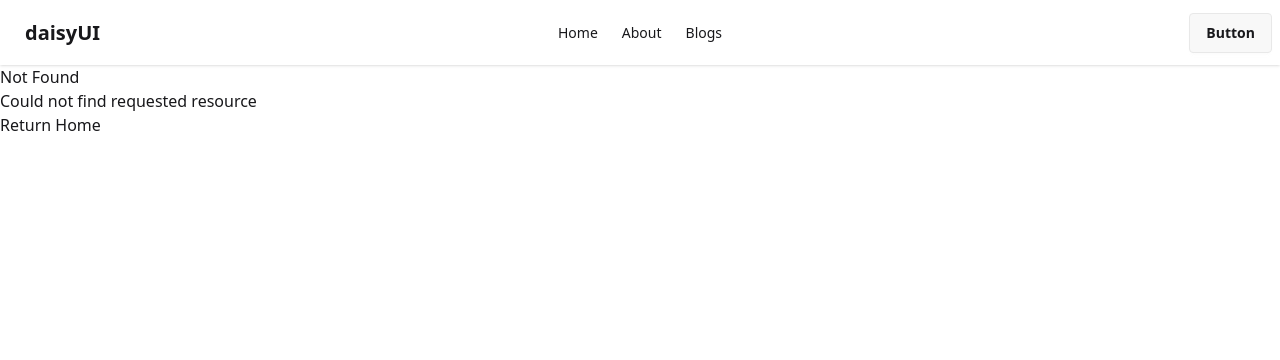
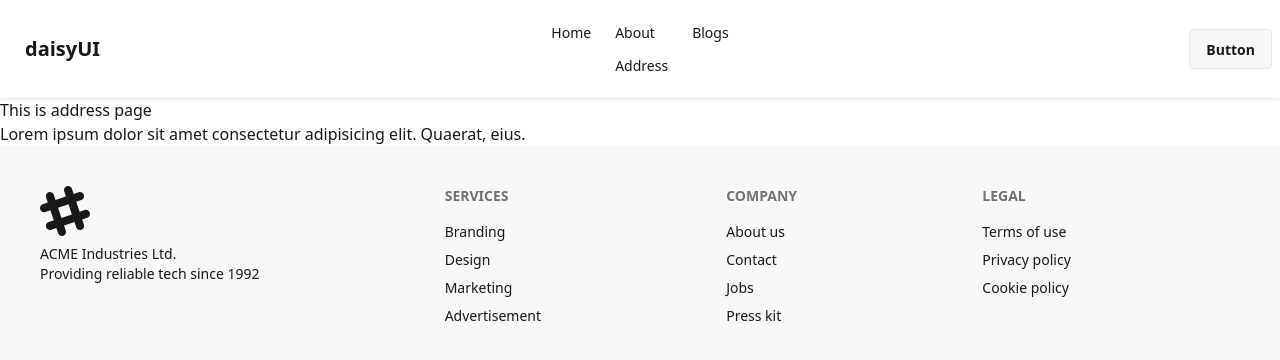
Before and after one commit to md-abu-naim/first-next-app, a Next.js app: page /about/address in a window 1280 px wide. Before the commit this address had no page. Shown: the top 360 px of the page. Built offline with nearby package versions, Linux system fonts and the light colour scheme.

Commit message:
nested routes

```diff
--- /dev/null
+++ b/src/app/Components/Footer.jsx
@@ -0,0 +1,47 @@
+
+const Footer = () => {
+    return (
+        <footer className="footer sm:footer-horizontal bg-base-200 text-base-content p-10">
+  <aside>
+    <svg
+      width="50"
+      height="50"
+      viewBox="0 0 24 24"
+      xmlns="http://www.w3.org/2000/svg"
+      fillRule="evenodd"
+      clipRule="evenodd"
+      className="fill-current">
+      <path
+        d="M22.672 15.226l-2.432.811.841 2.515c.33 1.019-.209 2.127-1.23 2.456-1.15.325-2.148-.321-2.463-1.226l-.84-2.518-5.013 1.677.84 2.517c.391 1.203-.434 2.542-1.831 2.542-.88 0-1.601-.564-1.86-1.314l-.842-2.516-2.431.809c-1.135.328-2.145-.317-2.463-1.229-.329-1.018.211-2.127 1.231-2.456l2.432-.809-1.621-4.823-2.432.808c-1.355.384-2.558-.59-2.558-1.839 0-.817.509-1.582 1.327-1.846l2.433-.809-.842-2.515c-.33-1.02.211-2.129 1.232-2.458 1.02-.329 2.13.209 2.461 1.229l.842 2.515 5.011-1.677-.839-2.517c-.403-1.238.484-2.553 1.843-2.553.819 0 1.585.509 1.85 1.326l.841 2.517 2.431-.81c1.02-.33 2.131.211 2.461 1.229.332 1.018-.21 2.126-1.23 2.456l-2.433.809 1.622 4.823 2.433-.809c1.242-.401 2.557.484 2.557 1.838 0 .819-.51 1.583-1.328 1.847m-8.992-6.428l-5.01 1.675 1.619 4.828 5.011-1.674-1.62-4.829z"></path>
+    </svg>
+    <p>
+      ACME Industries Ltd.
+      <br />
+      Providing reliable tech since 1992
+    </p>
+  </aside>
+  <nav>
+    <h6 className="footer-title">Services</h6>
+    <a className="link link-hover">Branding</a>
+    <a className="link link-hover">Design</a>
+    <a className="link link-hover">Marketing</a>
+    <a className="link link-hover">Advertisement</a>
+  </nav>
+  <nav>
+    <h6 className="footer-title">Company</h6>
+    <a className="link link-hover">About us</a>
+    <a className="link link-hover">Contact</a>
+    <a className="link link-hover">Jobs</a>
+    <a className="link link-hover">Press kit</a>
+  </nav>
+  <nav>
+    <h6 className="footer-title">Legal</h6>
+    <a className="link link-hover">Terms of use</a>
+    <a className="link link-hover">Privacy policy</a>
+    <a className="link link-hover">Cookie policy</a>
+  </nav>
+</footer>
+    );
+};
+
+export default Footer;
--- a/src/app/Components/Navber.jsx
+++ b/src/app/Components/Navber.jsx
@@ -4,7 +4,10 @@ const Navber = () => {
 
     const navLinks = <>
         <li><Link href='/'>Home</Link></li>
-        <li><Link href='/about'>About</Link></li>
+        <ul>
+            <li><Link href='/about'>About</Link></li>
+            <li><Link href='/about/address'>Address</Link></li>
+        </ul>
         <li><Link href='/blogs'>Blogs</Link></li>
     </>
     return (
@@ -20,7 +23,7 @@ const Navber = () => {
                         {navLinks}
                     </ul>
                 </div>
-                <a className="btn btn-ghost text-xl">daisyUI</a>
+                <Link href='/' className="btn btn-ghost text-xl">daisyUI</Link>
             </div>
             <div className="navbar-center hidden lg:flex">
                 <ul className="menu menu-horizontal px-1">
--- /dev/null
+++ b/src/app/about/address/page.jsx
@@ -0,0 +1,11 @@
+
+const Address = () => {
+    return (
+        <div>
+            <h1>This is address page</h1>
+            <p>Lorem ipsum dolor sit amet consectetur adipisicing elit. Quaerat, eius.</p>
+        </div>
+    );
+};
+
+export default Address;
--- a/src/app/layout.js
+++ b/src/app/layout.js
@@ -1,6 +1,7 @@
 import { Geist, Geist_Mono } from "next/font/google";
 import "./globals.css";
 import Navber from "./Components/Navber";
+import Footer from "./Components/Footer";
 
 const geistSans = Geist({
   variable: "--font-geist-sans",
@@ -25,6 +26,7 @@ export default function RootLayout({ children }) {
       >
         <Navber />
         {children}
+        <Footer />
       </body>
     </html>
   );
--- a/src/app/page.js
+++ b/src/app/page.js
@@ -1,9 +1,120 @@
+import Image from "next/image";
 
 export default function Home() {
   return (
     <div>
-      <h1 className="text-4xl font-bold">Welcome to Next.js!</h1>
-      <p className="mt-4 text-lg">This is a simple starter template.</p>
+      <div className="bg-gray-50 text-gray-800">
+        {/* Hero Section */}
+        <section className="relative bg-white">
+          <div className="max-w-7xl mx-auto px-6 py-20 lg:flex lg:items-center lg:gap-10">
+            <div className="lg:w-1/2">
+              <h1 className="text-4xl md:text-5xl font-bold text-gray-900 leading-tight">
+                Build Smarter with <span className="text-green-600">MERN Stack</span>
+              </h1>
+              <p className="mt-4 text-lg text-gray-600">
+                Learn, practice, and grow your skills in modern web development.
+                We provide the best resources for React, Node.js, MongoDB, and Express.
+              </p>
+              <div className="mt-6 flex gap-4">
+                <a
+                  href="#features"
+                  className="px-6 py-3 bg-green-600 text-white font-medium rounded-xl shadow hover:bg-green-700 transition"
+                >
+                  Get Started
+                </a>
+                <a
+                  href="#about"
+                  className="px-6 py-3 border border-green-600 text-green-600 font-medium rounded-xl hover:bg-green-50 transition"
+                >
+                  Learn More
+                </a>
+              </div>
+            </div>
+            <div className="lg:w-1/2 mt-10 lg:mt-0">
+              {/* <Image
+                src="https://images.unsplash.com/photo-1521737604893-d14cc237f11d"
+                alt="Coding illustration"
+                className="rounded-2xl shadow-lg"
+                width={200}
+                height={200}
+              /> */}
+            </div>
+          </div>
+        </section>
+
+        {/* Features Section */}
+        <section id="features" className="py-20 bg-gray-100">
+          <div className="max-w-7xl mx-auto px-6 text-center">
+            <h2 className="text-3xl font-bold text-gray-900 mb-12">
+              Why Developers Love Us
+            </h2>
+            <div className="grid md:grid-cols-3 gap-8">
+              <div className="bg-white p-6 rounded-2xl shadow hover:shadow-md transition">
+                <h3 className="text-xl font-semibold text-green-600 mb-3">🚀 Fast Learning</h3>
+                <p className="text-gray-600">
+                  Get step-by-step guides and resources to quickly build real-world projects.
+                </p>
+              </div>
+              <div className="bg-white p-6 rounded-2xl shadow hover:shadow-md transition">
+                <h3 className="text-xl font-semibold text-green-600 mb-3">💡 Modern Tools</h3>
+                <p className="text-gray-600">
+                  Learn the latest technologies like React 19, Next.js, and Tailwind CSS.
+                </p>
+              </div>
+              <div className="bg-white p-6 rounded-2xl shadow hover:shadow-md transition">
+                <h3 className="text-xl font-semibold text-green-600 mb-3">🌍 Community</h3>
+                <p className="text-gray-600">
+                  Join a network of learners and share your journey with like-minded devs.
+                </p>
+              </div>
+            </div>
+          </div>
+        </section>
+
+        {/* About Section */}
+        <section id="about" className="py-20">
+          <div className="max-w-6xl mx-auto px-6 lg:flex lg:items-center lg:gap-12">
+            <div className="lg:w-1/2 mb-10 lg:mb-0">
+              {/* <Image
+                src="https://images.unsplash.com/photo-1498050108023-c5249f4df085"
+                alt="About"
+                className="rounded-2xl shadow-lg"
+                width={200}
+                height={200}
+              /> */}
+            </div>
+            <div className="lg:w-1/2">
+              <h2 className="text-3xl font-bold text-gray-900 mb-6">
+                About Our Platform
+              </h2>
+              <p className="text-gray-600 leading-relaxed mb-4">
+                We are dedicated to helping developers grow by providing practical projects,
+                tutorials, and resources. Whether you're a beginner or experienced,
+                you’ll find something valuable here.
+              </p>
+              <p className="text-gray-600 leading-relaxed">
+                Our mission is to make modern web development accessible and fun
+                for everyone who dreams of building amazing applications.
+              </p>
+            </div>
+          </div>
+        </section>
+
+        {/* Call To Action */}
+        <section className="bg-green-600 py-16 text-center text-white">
+          <h2 className="text-3xl font-bold mb-4">Ready to Start Your Journey?</h2>
+          <p className="mb-6 text-lg">
+            Join thousands of developers learning MERN stack development today.
+          </p>
+          <a
+            href="#"
+            className="px-8 py-3 bg-white text-green-600 font-semibold rounded-xl shadow hover:bg-gray-100 transition"
+          >
+            Join Now
+          </a>
+        </section>
+      </div>
+
     </div>
   );
 }
```
